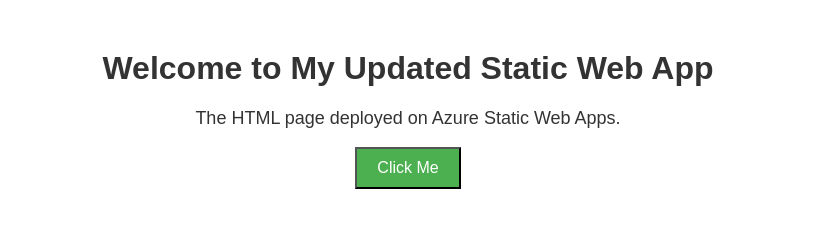
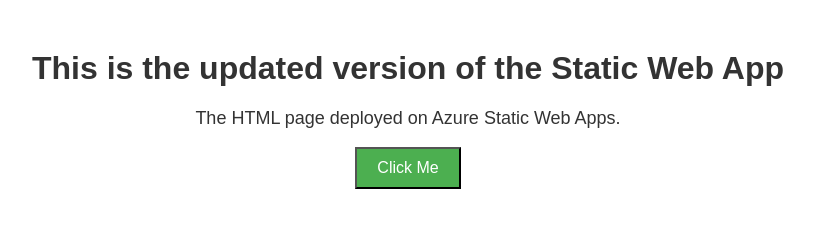
Before and after one commit to supersuper2/CST8911lab3, a plain HTML site: page index.html in a window 1280 px wide. Shown: the whole page, without its empty margins (232-1046 px from the left). Drawn offline with Linux system fonts and the light colour scheme.

Commit message:
Update index.html
added html

```diff
--- a/index.html
+++ b/index.html
@@ -27,7 +27,7 @@
 </head>
 <body>
 
-    <h1>Welcome to My Updated Static Web App</h1>
+    <h1>This is the updated version of the Static Web App</h1>
     <p>The HTML page deployed on Azure Static Web Apps.</p>
     <button onclick="alert('Updated version')">Click Me</button>
 
```
